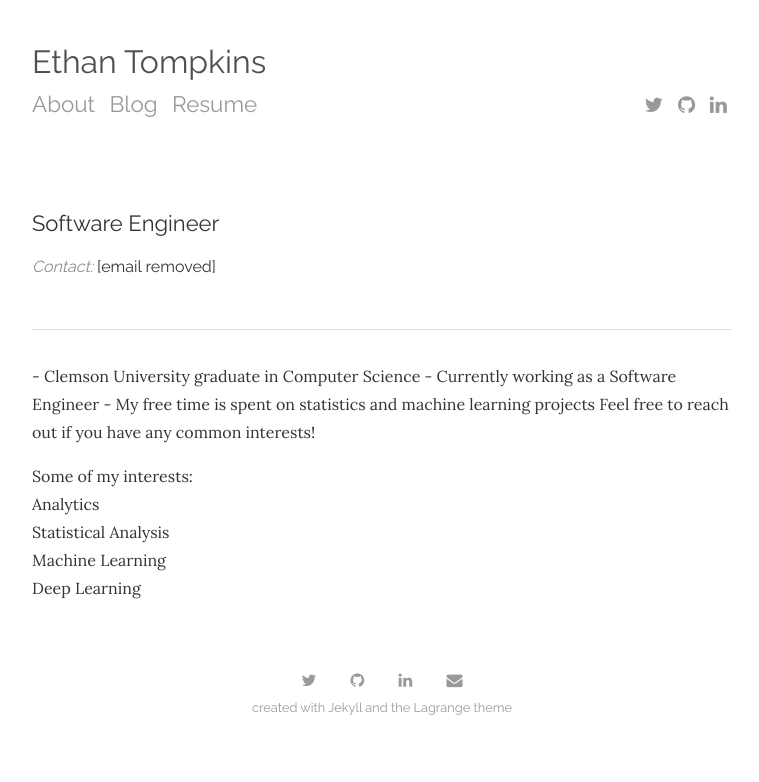
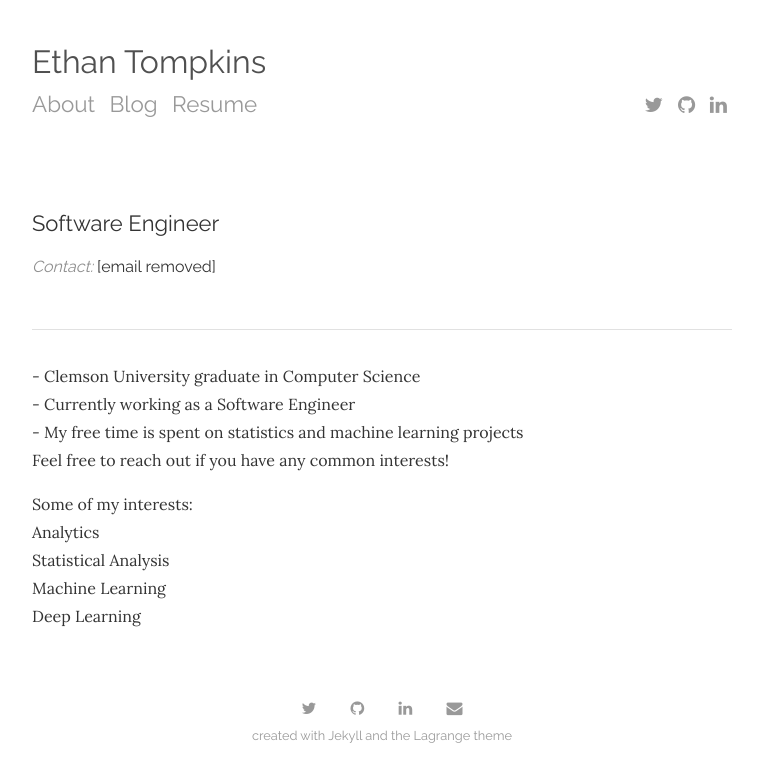
Before and after one commit to ethantompkins/ethantompkins.github.io, a Jekyll site: the page built from index.html, in a window 1280 px wide. Shown: the top 782 px of the page, without its empty margins (258-1017 px from the left). Built offline with Jekyll 4.4.1, drawn with Linux system fonts in a browser that asks for light colours; nearby versions of some CDN libraries; the list of posts is cut into pages by our own code.

```diff
--- a/index.html
+++ b/index.html
@@ -17,9 +17,9 @@ title: About
 <hr>
 
 <p> - Clemson University graduate in Computer Science
-    - Currently working as a Software Engineer
-    - My free time is spent on statistics and machine learning projects
-    Feel free to reach out if you have any common interests!
+    <br>- Currently working as a Software Engineer
+    <br>- My free time is spent on statistics and machine learning projects
+    <br>Feel free to reach out if you have any common interests!
 </p>
 <p>
     Some of my interests:
```
